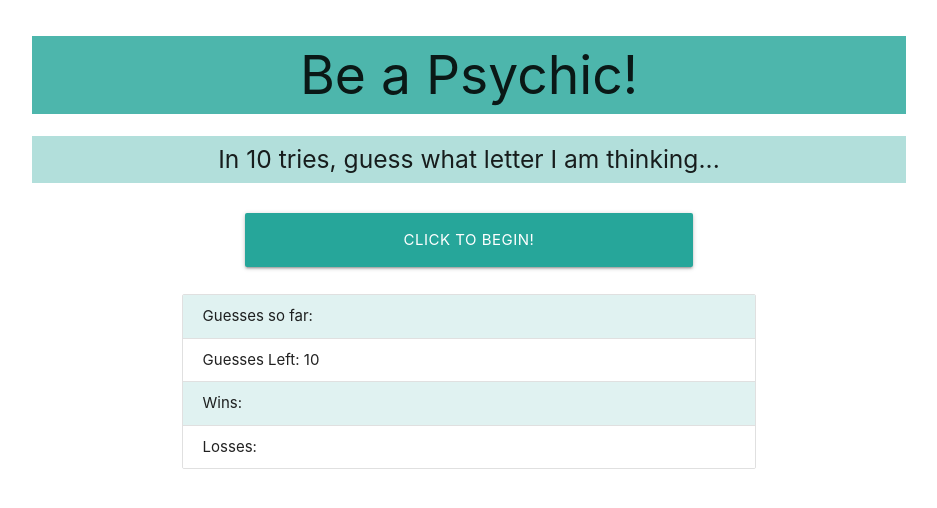
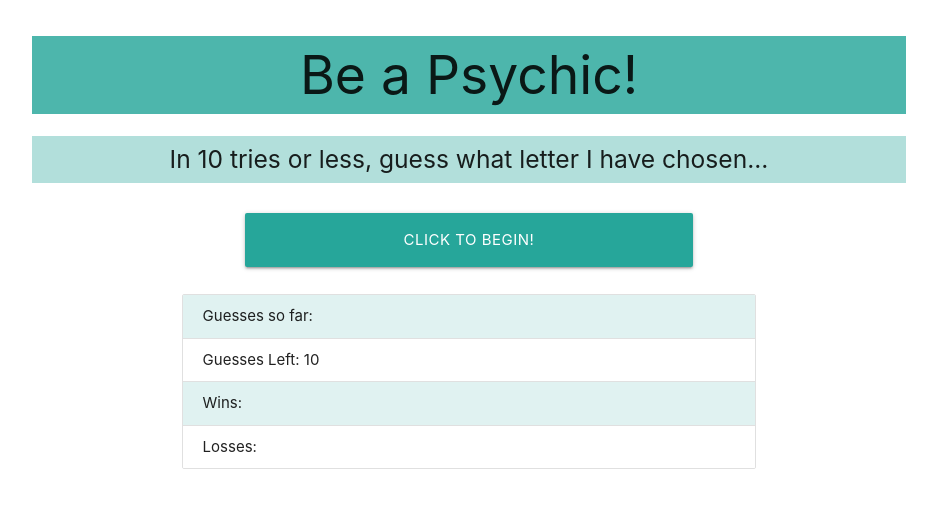
Before and after one commit to SanDiegoEMG/Guessing-Game, a plain HTML site: page index.html in a window 1280 px wide. Shown: the whole page, without its empty margins (171-1108 px from the left). Drawn offline with nearby package versions, Linux system fonts and the light colour scheme.

Commit message:
updated title

```diff
--- a/index.html
+++ b/index.html
@@ -4,7 +4,7 @@
     <meta charset="UTF-8" />
     <meta name="viewport" content="width=device-width, initial-scale=1.0" />
     <meta http-equiv="X-UA-Compatible" content="ie=edge" />
-    <title>R U Psychic</title>
+    <title>Guess the Letter</title>
     <script src="https://cdnjs.cloudflare.com/ajax/libs/jquery/3.2.1/jquery.min.js"></script>
     <script src="assets/javascript/game.js"></script>
     <!-- Compiled and minified CSS -->
@@ -27,7 +27,7 @@
             Be a Psychic!
           </h2>
           <h5 class="center-align teal lighten-4 pushed-in">
-            In 10 tries, guess what letter I am thinking...
+            In 10 tries or less, guess what letter I have chosen...
           </h5>
         </div>
       </div>
```
